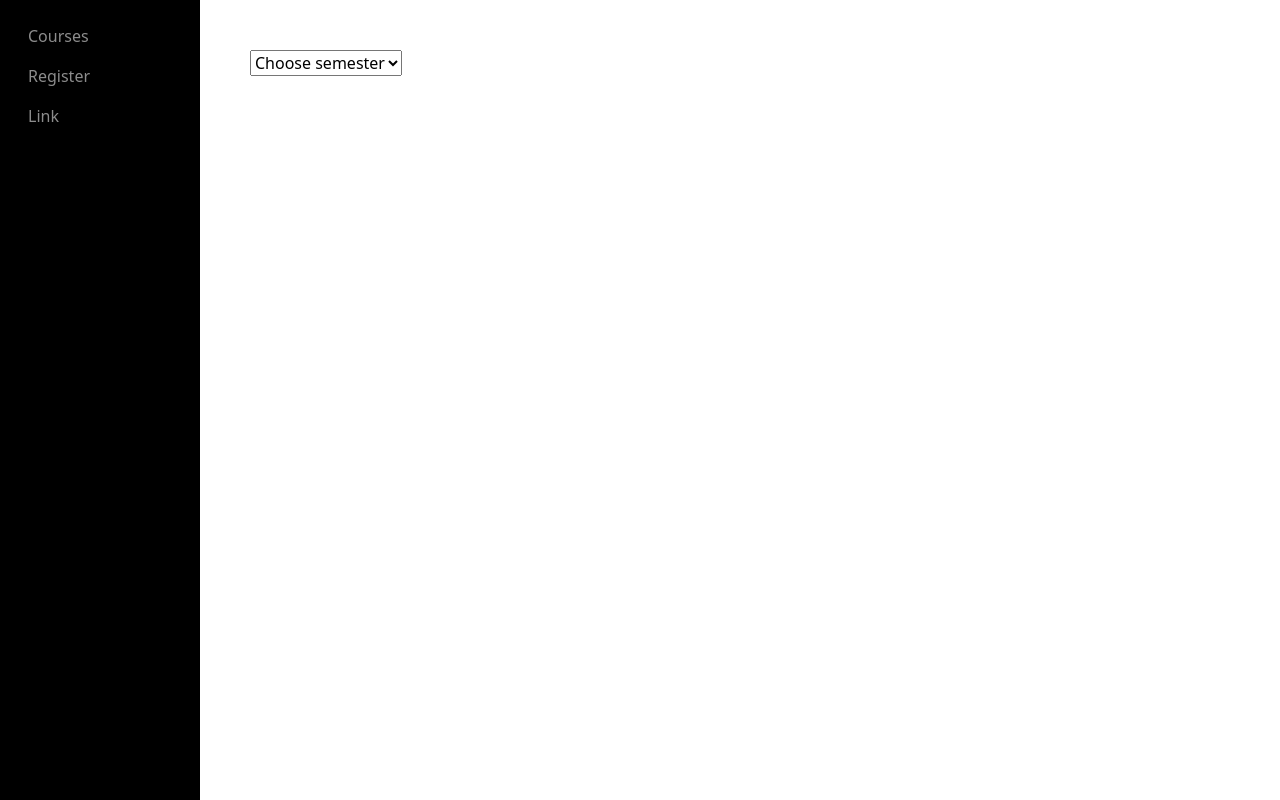
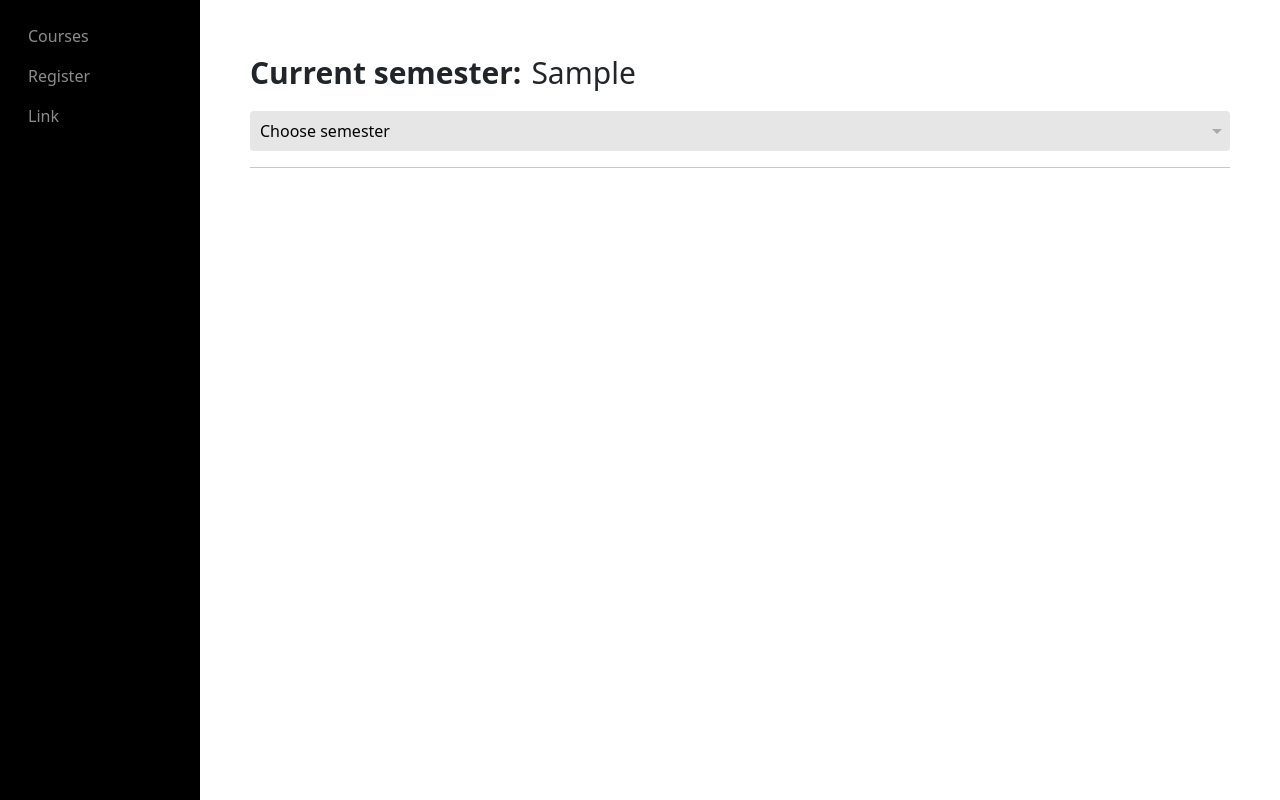
Before and after one commit to KanNan-312/Learning_Teaching, a PHP site: page /index.php?page=course in a window 1280 px wide. Run offline with PHP 8.4, Linux system fonts and the light colour scheme; tables that the repository leaves empty or names only in its code hold one stand-in row (values such as "Sample post").

Commit message:
Complete course.php

```diff
--- a/connectDB.php
+++ b/connectDB.php
@@ -1,7 +1,7 @@
 <?php
     $servername = "localhost";
     $username = "root";
-    $password = ""; # MySQL Password here
+    $password = "an0kumene"; # MySQL Password here
     $dbname = "learning_teaching";
 
     $conn = new mysqli($servername, $username, $password, $dbname);
--- a/course.php
+++ b/course.php
@@ -27,6 +27,9 @@
 	});
 </script>
 <div class="course-container">
+	<p style="float: left; margin-right: 10px; font-size: 30px;"><b>Current semester:</b></p>
+	<p style="font-size: 30px;"><?php echo $semester ?>
+	<div class="select-dropdown">
 		<select id="dynamic_select">
 			<option value="" selected>Choose semester</option>
 			<?php
@@ -41,6 +44,8 @@
 				}
 			?>
 		</select>
+	</div>
+	<hr>
 	<div class="row">
 		<?php
 			$sql = "CALL GetListOfSubjectsOfSemester(" . $semester . ")";
@@ -50,10 +55,11 @@
 				while($row = $result->fetch_assoc()) {
 					echo "
 						<div class='col-12 col-sm-6 col-md-6 col-lg-4 col-xl-4'>
-							<div class='course-box'>
-								<p>Name: " . $row['Name'] . "</p>
+							<div class='course-box'><a href='index.php?page=course_info&code=" . $row['Code'] . "' class='no-style-hyperlink'>
+								<p><b>Name: " . $row['Name'] . "</b></p>
+								<hr>
 								<p>Code: " . $row['Code'] . "</p>
-							</div>
+							</a></div>
 						</div>
 					";
 				}
--- a/login.php
+++ b/login.php
@@ -11,7 +11,7 @@
         </div>
         <div style="text-align: center">
             <p id="wrong-info-alert" style="color: red;"></p>
-            <button type="submit" class="btn btn-primary">Login</button>
+            <button type="submit" class="btn btn-primary" style="background-color: white; border: none; color: black;">Login</button>
         </div>
     </form>
 </div>
--- a/style.css
+++ b/style.css
@@ -1,6 +1,11 @@
+.no-style-hyperlink {
+	color: inherit;
+	text-decoration: inherit;
+}
+
 .login-page-container {
 	padding: 50px 100px 0 100px;
-    background: linear-gradient(rgba(0, 0, 0, 0.5), rgba(0, 0, 0, 0.5)), url("background.jpg");
+	background: black;
 	background-attachment: fixed;
 	height: 100%;
 	margin: 0;
@@ -52,6 +57,50 @@
 /* End login page */
 
 /* Course page */
+.course-select-semester {
+
+}
+
+.select-dropdown,
+.select-dropdown * {
+	margin: 0;
+	padding: 0;
+	position: relative;
+	box-sizing: border-box;
+}
+.select-dropdown {
+	position: relative;
+	background-color: #E6E6E6;
+	border-radius: 4px;
+}
+.select-dropdown select {
+	font-size: 1rem;
+	font-weight: normal;
+	width: 100%;
+	padding: 8px 24px 8px 10px;
+	border: none;
+	background-color: transparent;
+	-webkit-appearance: none;
+	-moz-appearance: none;
+	appearance: none;
+}
+.select-dropdown select:active, .select-dropdown select:focus {
+	outline: none;
+	box-shadow: none;
+}
+.select-dropdown:after {
+	content: "";
+	position: absolute;
+	top: 50%;
+	right: 8px;
+	width: 0;
+	height: 0;
+	margin-top: -2px;
+	border-top: 5px solid #aaa;
+	border-right: 5px solid transparent;
+	border-left: 5px solid transparent;
+}
+
 .course-container {
 	padding: 50px 50px 0 50px;
 }
@@ -59,6 +108,24 @@
 .course-box {
 	box-shadow: rgba(0, 0, 0, 0.24) 0px 3px 8px;
 	margin: 5px;
-    padding: 5px;
+	padding: 10px 10px 5px 10px;
+	border-radius: 15px;
+	top: 50%;
 }
+
 /* End course page */
+
+/* Course info page */
+.info-container {
+	padding: 30px 50px 0 50px;
+	font-size: 30px;
+
+}
+.info-header {
+	float: left;
+}
+.info-value {
+	float: left;
+	margin-left: 10px;
+}
+/* End course info page */
```
Also changed, not shown: course_info.php (added, +31 -0 lines), background.jpg (deleted), register.php (added). Lines whose indentation alone changed are shown as unchanged.
